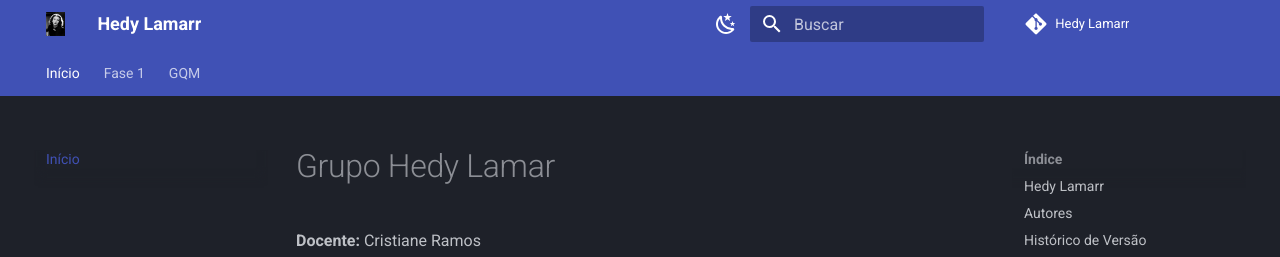
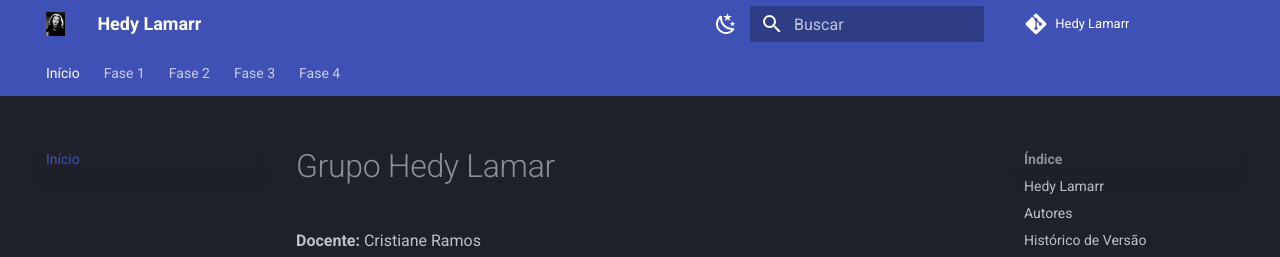
Before and after one commit to FCTE-Qualidade-de-Software-1/2025-1-T01-HEDY-LAMAR, an MkDocs documentation site: the page built from docs/index.md, in a window 1280 px wide and 900 px high. Shown: the top 257 px of the window. Built offline with MkDocs 1.6.1 and Material for MkDocs 9.7.7, drawn with Linux system fonts in a browser that asks for light colours; some web fonts are replaced; comment, search, counter and statistics services are not loaded.

Commit message:
feat: adicionada novas fases

```diff
--- a/mkdocs.yml
+++ b/mkdocs.yml
@@ -8,9 +8,11 @@ site_description: Documentação do projeto do grupo Hedy Lamar de Qualidade de
 nav:
   - Início: index.md
   - Fase 1: fase.md
-  - GQM:
+  - Fase 2:
       - GQM: gqm/GQM.md
       - Abstraction Sheets: gqm/abs.md
+  - Fase 3: fase3.md
+  - Fase 4: fase4.md
 
 theme:
   name: material
```
Also changed, not shown: docs/fase3.md (added), docs/fase4.md (added).
